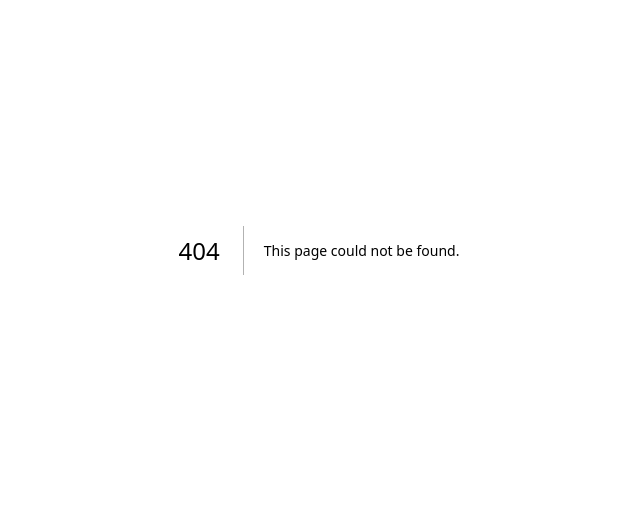
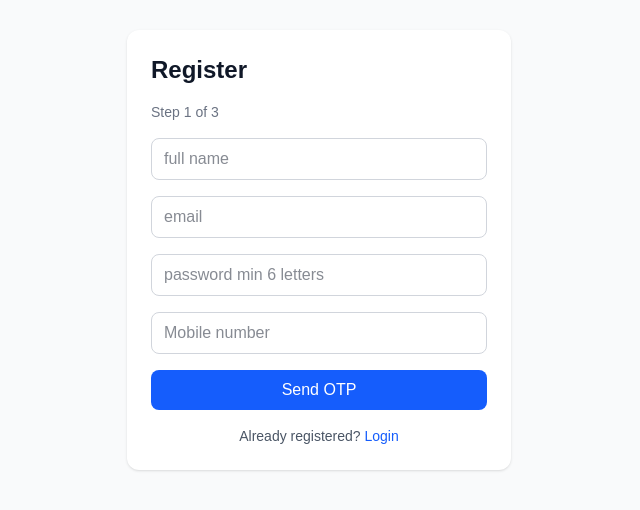
Before and after one commit to helyshah2510/kyc-onboarding-api, a Next.js app in the folder kyc-frontend/: page /register in a window 1280 px wide. Before the commit this address had no page. Shown: the part 150-660 px from the top of the page, without its empty margins (321-961 px from the left). Built offline with nearby package versions, Linux system fonts and the light colour scheme; no server answers.

Commit message:
register page

```diff
--- /dev/null
+++ b/kyc-frontend/src/app/register/page.tsx
@@ -0,0 +1,197 @@
+'use client';
+
+import React, { useState } from "react";
+import Link from "next/link";
+import { api } from "@/src/lib/api";
+
+type Step = 1 | 2 | 3 | 4;
+
+export default function RegisterPage() {
+    const [step, setStep] = useState<Step>(1);
+
+    const [name, setName] = useState('');
+    const [email, setEmail] = useState('');
+    const [password, setPassword] = useState('');
+    const [phone, setPhone] = useState('');
+    const [otp, setOtp] = useState('');
+
+    const [error, setError] = useState('');
+    const [loading, setLoading] = useState(false);
+
+    async function run(action: () => Promise<void>) {
+        setError('');
+        setLoading(true);
+        try {
+            await action();
+        } catch (err) {
+            setError(err instanceof Error ? err.message : 'something went wrong');
+        } finally {
+            setLoading(false);
+        }
+    }
+
+    function handleStart(e: React.FormEvent) {
+        e.preventDefault();
+        run(async () => {
+            await api('/auth/register/start', {
+                method: 'POST',
+                body: JSON.stringify({
+                    name: name.trim(),
+                    email: email.trim(),
+                    password,
+                    phone,
+                }),
+            });
+            setStep(2);
+        });
+    }
+
+    function handleVerify(e: React.FormEvent) {
+        e.preventDefault();
+        run(async () => {
+            await api('/auth/register/verify-otp', {
+                method: 'POST',
+                body: JSON.stringify({ phone, otp }),
+            });
+            setStep(3);
+        });
+    }
+
+    function handleComplete(e: React.FormEvent) {
+        e.preventDefault();
+        run(async () => {
+            await api('/auth/register/complete', {
+                method: 'POST',
+                body: JSON.stringify({ phone }),
+            });
+            setStep(4);
+        });
+    }
+
+    function startOver() {
+        setStep(1);
+        setOtp('');
+        setError('');
+    }
+
+    const inputClass =
+        'w-full rounded-lg border border-gray-300 px-3 py-2 text-gray-900';
+    const buttonClass =
+        'w-full rounded-lg bg-blue-600 py-2 font-medium text-white hover:bg-blue-700 disabled:opacity-50';
+    const linkButtonClass = 'w-full text-sm text-blue-600 hover:underline';
+
+    return (
+        <main className="min-h-screen flex items-center justify-center bg-gray-50 px-4">
+            <div className="w-full max-w-sm space-y-4 rounded-xl bg-white p-6 shadow">
+                <h1 className="text-2xl font-bold text-gray-900">Register</h1>
+                {step < 4 && (
+                    <p className="text-sm text-gray-500">Step {step} of 3</p>
+                )}
+
+                {step === 1 && (
+                    <form onSubmit={handleStart} className="space-y-4">
+                        <input
+                            type="text"
+                            placeholder="full name"
+                            value={name}
+                            onChange={(e) => setName(e.target.value)}
+                            required
+                            className={inputClass}
+                        />
+                        <input
+                            type="email"
+                            placeholder="email"
+                            value={email}
+                            onChange={(e) => setEmail(e.target.value)}
+                            required
+                            className={inputClass}
+                        />
+                        <input
+                            type="password"
+                            placeholder="password min 6 letters"
+                            value={password}
+                            onChange={(e) => setPassword(e.target.value)}
+                            required
+                            minLength={6}
+                            className={inputClass}
+                        />
+                        <input
+                            type="tel"
+                            inputMode="numeric"
+                            placeholder="Mobile number"
+                            maxLength={10}
+                            value={phone}
+                            onChange={(e) => setPhone(e.target.value.replace(/\D/g, ''))}
+                            required
+                            className={inputClass}
+                        />
+                        {error && <p className="text-sm text-red-600">{error}</p>}
+                        <button type="submit" disabled={loading} className={buttonClass}>
+                            {loading ? 'Sending OTP...' : 'Send OTP'}
+                        </button>
+                    </form>
+                )}
+                {step === 2 && (
+                    <form onSubmit={handleVerify} className="space-y-4">
+                        <p className="text-sm text-gray-600">
+                            Enter the 6-digit OTP sent to {phone}.
+                        </p>
+                        <input
+                            type="text"
+                            inputMode="numeric"
+                            maxLength={6}
+                            placeholder="6 digit otp"
+                            value={otp}
+                            onChange={(e) => setOtp(e.target.value.replace(/\D/, ''))}
+                            required
+                            className={inputClass}
+                        />
+                        {error && <p className="text-sm text-red-600">{error}</p>}
+                        <button type="submit" disabled={loading} className={buttonClass}>
+                            {loading ? 'Verifying...' : 'Verify OTP'}
+                        </button>
+                        <button type="button" onClick={startOver} className={linkButtonClass}>
+                            Change details
+                        </button>
+                    </form>
+                )}
+                {step === 3 && (
+                    <div className="space-y-4">
+                        <p className="text-sm text-gray-600">
+                            Your phone {phone} is verified. Finish creating your account.
+                        </p>
+                        {error && <p className="text-sm text-red-600">{error}</p>}
+                        <button
+                            type="button"
+                            onClick={handleComplete}
+                            disabled={loading}
+                            className={buttonClass}
+                        >
+                            {loading ? 'Creating account...' : 'Complete registration'}
+                        </button>
+                    </div>
+                )}
+                {step === 4 && (
+                    <div className="space-y-4 text-center">
+                        <p className="text-green-700">Your account has been created. you can log in now</p>
+                        <Link
+                            href="/login"
+                            className="block w-full rounded-lg bg-blue-600 py-2 font-medium text-white hover:bg-blue-700"
+                        >
+                            Go to login
+                        </Link>
+                    </div>
+                )}
+                {step < 4 && (
+                    <p className="text-center text-sm text-gray-600">
+                        Already registered?{' '}
+                        <Link href="/login" className="text-blue-600 hover:underline">
+                            Login
+                        </Link>
+                    </p>
+                )}
+            </div>
+        </main>
+    )
+
+}
```
